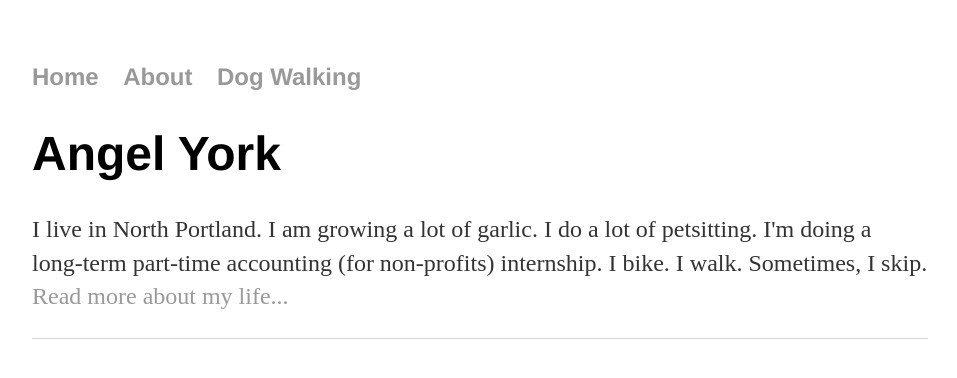
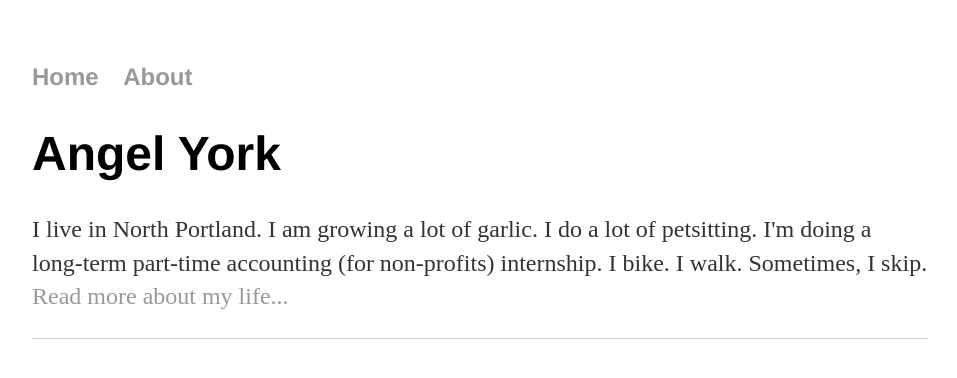
Before and after one commit to aniola/aniola.github.io, a Jekyll site: the page built from index.html, in a window 1280 px wide. Shown: the top 378 px of the page, without its empty margins (160-1117 px from the left). Built offline with Jekyll 4.4.1, drawn with Linux system fonts in a browser that asks for light colours.

Commit message:
hid dog walking link

```diff
--- a/_layouts/default.html
+++ b/_layouts/default.html
@@ -8,7 +8,7 @@
     		<ul>
         		<li><a href="/">Home</a></li>
 	        	<li><a href="/about">About</a></li>
-        		<li><a href="/dog-walking">Dog Walking</a></li>
+        		<!--<li><a href="/dog-walking">Dog Walking</a></li>-->
         		<!-- <li><a href="/blog">Blog</a></li> -->
     		</ul>
 		</nav>
```
